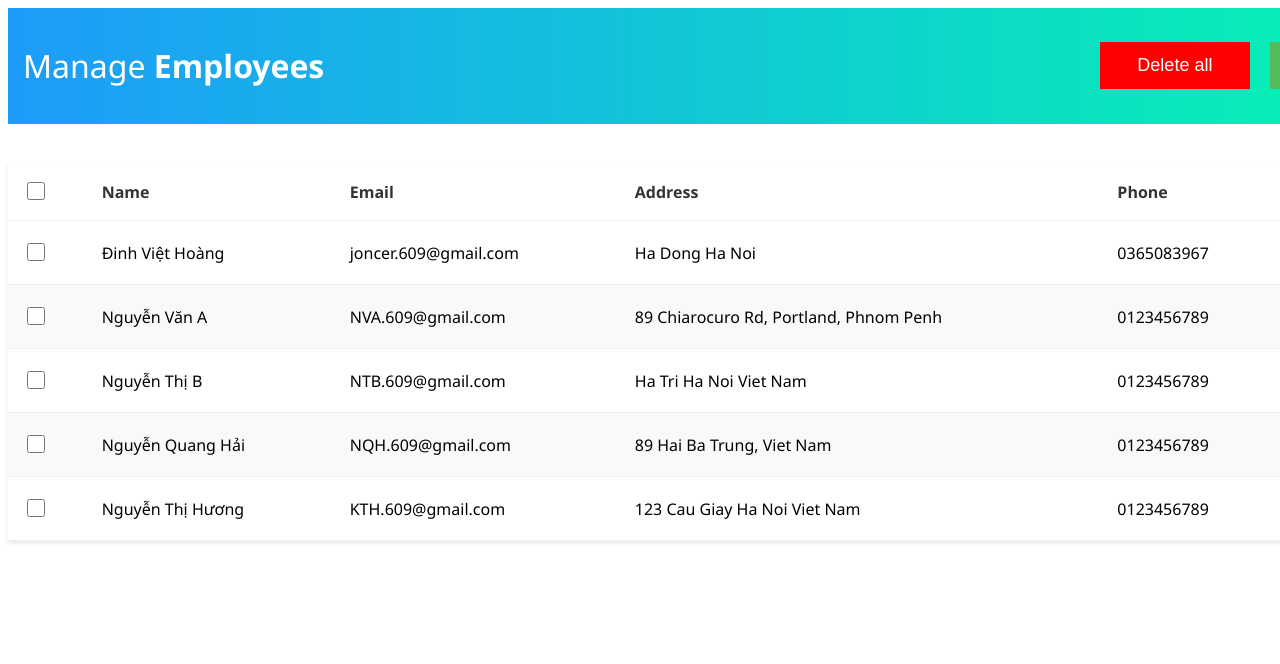
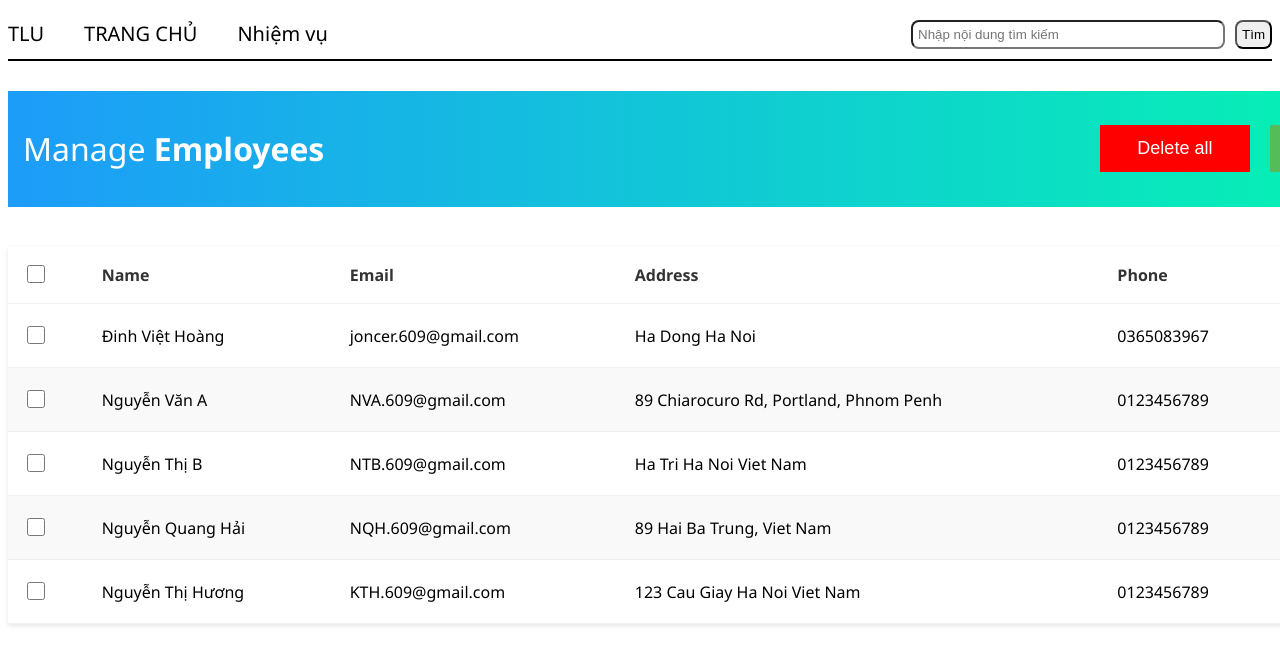
Before and after one commit to ghdvhoang/employee_mnm, a React (Vite) app: page / in a window 1280 px wide. Shown: the top 664 px of the page. Built offline with nearby package versions, Linux system fonts and the light colour scheme.

Commit message:
update menu

```diff
--- /dev/null
+++ b/src/components/MenuTlu/tlu.css
@@ -0,0 +1,30 @@
+.menu{
+    display: flex;
+    align-items: center;
+    justify-content: space-between;
+    background: #fff;
+    font-size: 20px;
+    border-bottom: 2px solid black;
+    padding: 10px 0 10px 0;
+    margin-bottom: 30px;
+}
+.menu-title{
+    display: flex;
+    align-items: center;
+    gap: 2em;
+}
+
+.title .logo{
+    font-size: 24px;
+    font-weight: 700;
+}
+.search input{
+    border-radius: 8px;
+    width: 300px;
+    margin-right: 10px;
+    padding: 5px 5px;
+}
+.search button{
+    padding: 5px 5px;
+    border-radius: 8px;
+}
--- /dev/null
+++ b/src/components/MenuTlu/tlu.jsx
@@ -0,0 +1,21 @@
+import './tlu.css'
+
+function header() {
+  return (
+    <div>
+        <div className='menu'>
+            <div className='menu-title'>
+                <span className='logo'>TLU</span>
+                <span>TRANG CHỦ</span>
+                <span>Nhiệm vụ</span>
+            </div>
+            <div className='search'>
+            <input type='text' placeholder='Nhập nội dung tìm kiếm' />
+            <button type='submit'>Tìm</button>
+        </div>
+      </div>
+    </div>
+  )
+}
+
+export default header
--- a/src/components/taskListMain/index.jsx
+++ b/src/components/taskListMain/index.jsx
@@ -3,6 +3,7 @@ import { FontAwesomeIcon } from '@fortawesome/react-fontawesome';
 import { useState, useEffect } from 'react';
 import data from '../../data.json';
 import './TaskList.css'
+import MenuTlu from '../MenuTlu/tlu.jsx'
 
 function Employees_info() {
   const [ employee, getEmployee ] = useState({ name: '', email: '', address: '', number: '' })
@@ -14,7 +15,7 @@ function Employees_info() {
 
   useEffect(() => {
     setEmployees(data)
-  }, [])
+  }, []);
 
   const handleSubmit = () => {
     if (!employee.name || !employee.email || !employee.address || !employee.number ) {
@@ -69,7 +70,6 @@ function Employees_info() {
   }
   const handleAddClick = () => {
     setFormAdd(true)
-    console.log(formAdd);
   }
 
   const handleDelete = (id) => {
@@ -79,6 +79,7 @@ function Employees_info() {
     const {name, value} = event.target
     getEmployee(prev => ({...prev, [name]: value}))
   }
+
   const handleCloseForm = () => {
     setFormAdd(false)
     setIsEditing(false)
@@ -88,6 +89,7 @@ function Employees_info() {
 
   return (
     <div className="container">
+    <MenuTlu />
       <div className="container-task">
         <div className="header">
           <h1>Manage <b>Employees</b></h1>
```
